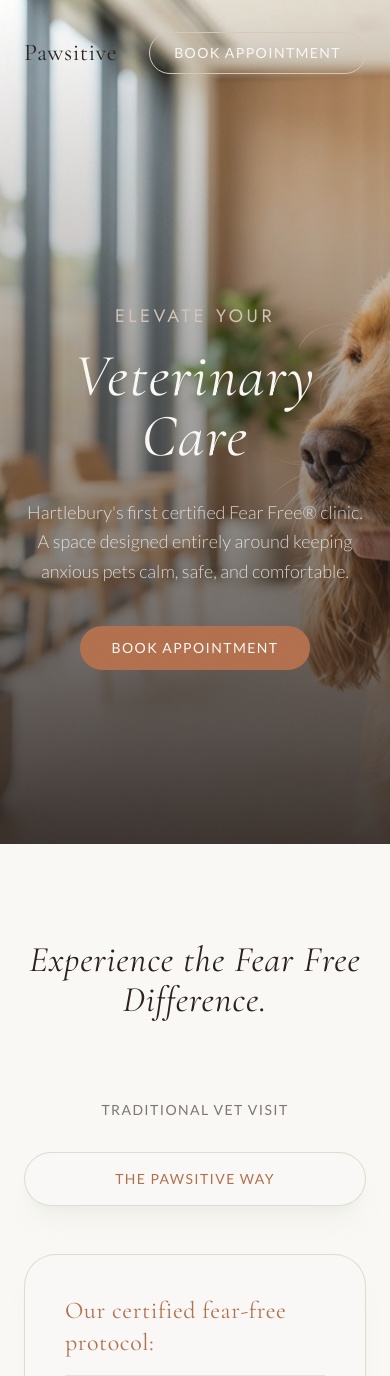
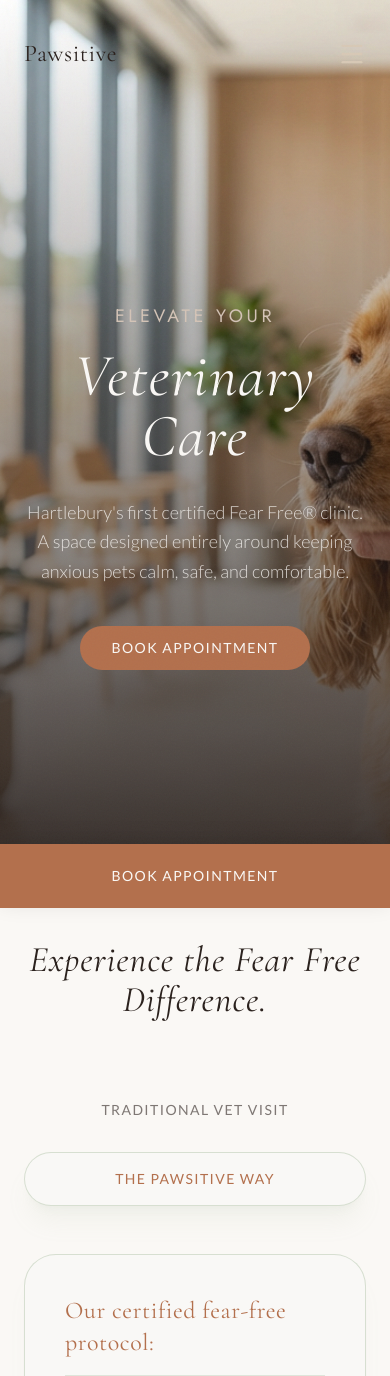
Before and after one commit to Haslam87/pawsitive-vet-care, a React (Vite) app: page / in a window 390 px wide. Shown: the top 1376 px of the page. Built offline with nearby package versions, Linux system fonts and the light colour scheme.

Commit message:
mobile UX change

```diff
--- a/src/components/Navbar.jsx
+++ b/src/components/Navbar.jsx
@@ -1,7 +1,9 @@
 import React, { useState, useEffect } from 'react';
+import { Menu, X } from 'lucide-react';
 
 export default function Navbar() {
     const [isScrolled, setIsScrolled] = useState(false);
+    const [isMenuOpen, setIsMenuOpen] = useState(false);
 
     useEffect(() => {
         const handleScroll = () => {
@@ -11,22 +13,36 @@ export default function Navbar() {
         return () => window.removeEventListener('scroll', handleScroll);
     }, []);
 
+    useEffect(() => {
+        if (isMenuOpen) {
+            document.body.style.overflow = 'hidden';
+        } else {
+            document.body.style.overflow = 'unset';
+        }
+        return () => {
+            document.body.style.overflow = 'unset';
+        };
+    }, [isMenuOpen]);
+
+    const navLinks = ['The Ethos', 'Our Space', 'Treatments', 'Our Team'];
+
     return (
+        <>
             <header
-            className={`fixed top-0 left-0 w-full z-50 transition-all duration-700 ease-in-out ${isScrolled
+                className={`fixed top-0 left-0 w-full z-50 transition-all duration-700 ease-in-out ${isScrolled || isMenuOpen
                     ? 'bg-[#FAF8F5]/90 backdrop-blur-md border-b border-[#D4C4B7]/40 py-4 shadow-sm'
                     : 'bg-transparent py-8'
                     }`}
             >
                 <div className="max-w-7xl mx-auto px-6 md:px-12 flex justify-between items-center">
                     {/* Brand */}
-                <div className={`font-serif text-2xl tracking-wide ${isScrolled ? 'text-[#2B221E]' : 'text-[#2B221E]'}`}>
+                    <div className={`font-serif z-50 text-2xl tracking-wide ${isScrolled || isMenuOpen ? 'text-[#2B221E]' : 'text-[#2B221E]'}`}>
                         Pawsitive
                     </div>
 
-                {/* Links */}
+                    {/* Desktop Links */}
                     <nav className="hidden md:flex items-center space-x-10">
-                    {['The Ethos', 'Our Space', 'Treatments', 'Our Team'].map((link) => (
+                        {navLinks.map((link) => (
                             <a
                                 key={link}
                                 href={`#${link.toLowerCase().replace(' ', '-')}`}
@@ -38,16 +54,60 @@ export default function Navbar() {
                         ))}
                     </nav>
 
-                {/* CTA */}
+                    {/* Desktop CTA */}
                     <button
-                    className={`px-6 py-2.5 rounded-[2rem] text-sm tracking-widest uppercase transition-all duration-300 border ${isScrolled
+                        className={`hidden md:block px-6 py-2.5 rounded-[2rem] text-sm tracking-widest uppercase transition-all duration-300 border ${isScrolled
                             ? 'border-[#2E2A26] text-[#2E2A26] hover:bg-[#2E2A26] hover:text-[#FAF8F5]'
                             : 'border-[#D8C9B6] text-[#FAF8F5] hover:bg-[#D8C9B6] hover:text-[#2E2A26]'
                             }`}
                     >
                         Book Appointment
                     </button>
+
+                    {/* Mobile Menu Toggle */}
+                    <button
+                        className={`md:hidden z-50 p-2 -mr-2 transition-colors ${isScrolled || isMenuOpen ? 'text-[#2E2A26]' : 'text-[#D8C9B6]'}`}
+                        onClick={() => setIsMenuOpen(!isMenuOpen)}
+                        aria-label="Toggle menu"
+                    >
+                        {isMenuOpen ? <X size={28} /> : <Menu size={28} />}
+                    </button>
+                </div>
+
+                {/* Mobile Full-Screen Overlay Menu */}
+                <div
+                    className={`fixed inset-0 bg-[#FAF8F5] pt-24 z-40 flex flex-col items-center justify-center transition-all duration-500 ease-in-out md:hidden ${isMenuOpen ? 'opacity-100 visible' : 'opacity-0 invisible pointer-events-none'
+                        }`}
+                >
+                    <nav className="flex flex-col items-center space-y-8 mb-12">
+                        {navLinks.map((link) => (
+                            <a
+                                key={link}
+                                href={`#${link.toLowerCase().replace(' ', '-')}`}
+                                onClick={() => setIsMenuOpen(false)}
+                                className="text-3xl font-serif text-[#2B221E] hover:text-[#B3704D] transition-colors"
+                            >
+                                {link}
+                            </a>
+                        ))}
+                    </nav>
+                    <button className="px-8 py-4 bg-[#B3704D] text-[#FAF8F5] rounded-[2rem] text-sm tracking-widest uppercase transition-all duration-300 hover:bg-[#2B221E]">
+                        Book Appointment
+                    </button>
                 </div>
             </header>
+
+            {/* Mobile Sticky Bottom CTA */}
+            <div
+                className={`fixed bottom-0 left-0 w-full z-40 md:hidden transition-transform duration-500 ease-in-out ${isScrolled && !isMenuOpen ? 'translate-y-0' : 'translate-y-full'
+                    }`}
+            >
+                <div className="bg-[#B3704D] shadow-[0_-4px_20px_rgba(0,0,0,0.1)] pb-[env(safe-area-inset-bottom)]">
+                    <button className="w-full h-16 flex items-center justify-center text-[#FAF8F5] text-sm tracking-widest uppercase font-medium hover:bg-[#2B221E] transition-colors">
+                        Book Appointment
+                    </button>
+                </div>
+            </div>
+        </>
     );
 }
```
Lines whose indentation alone changed are shown as unchanged.
